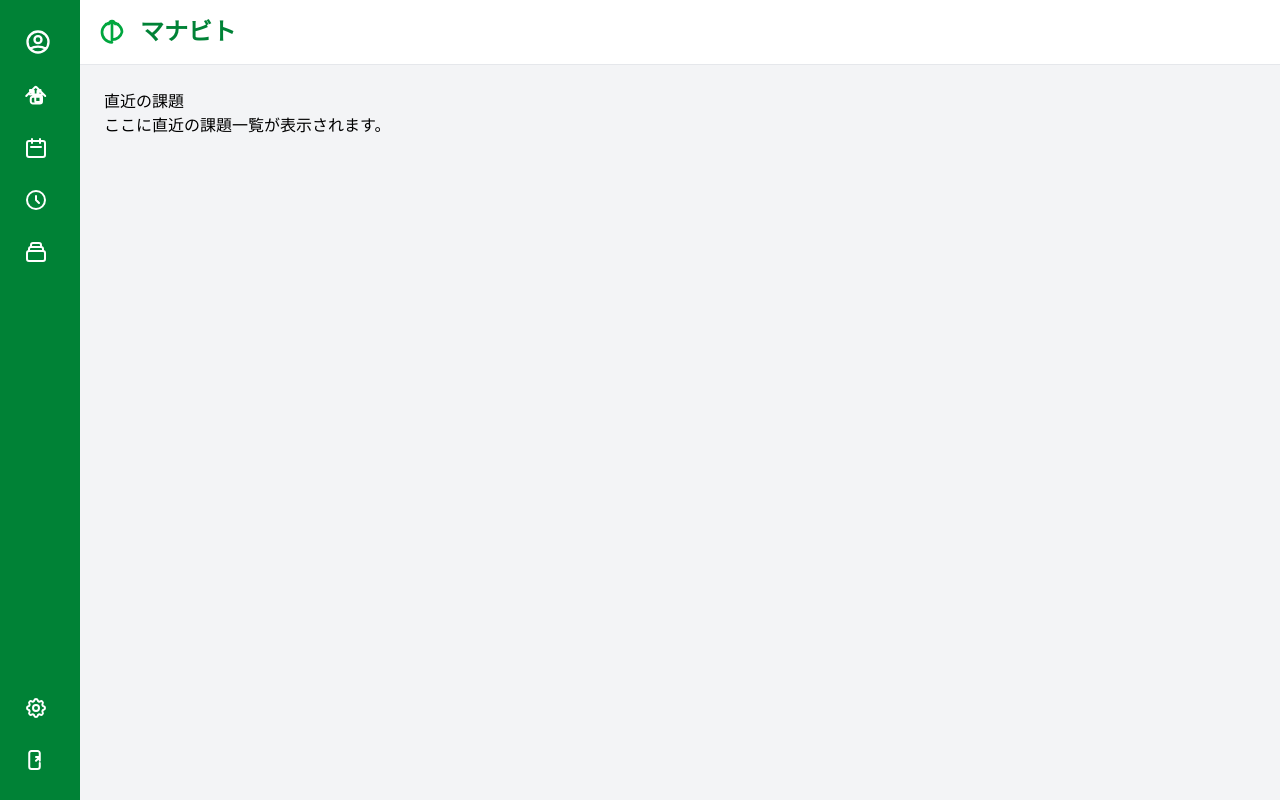
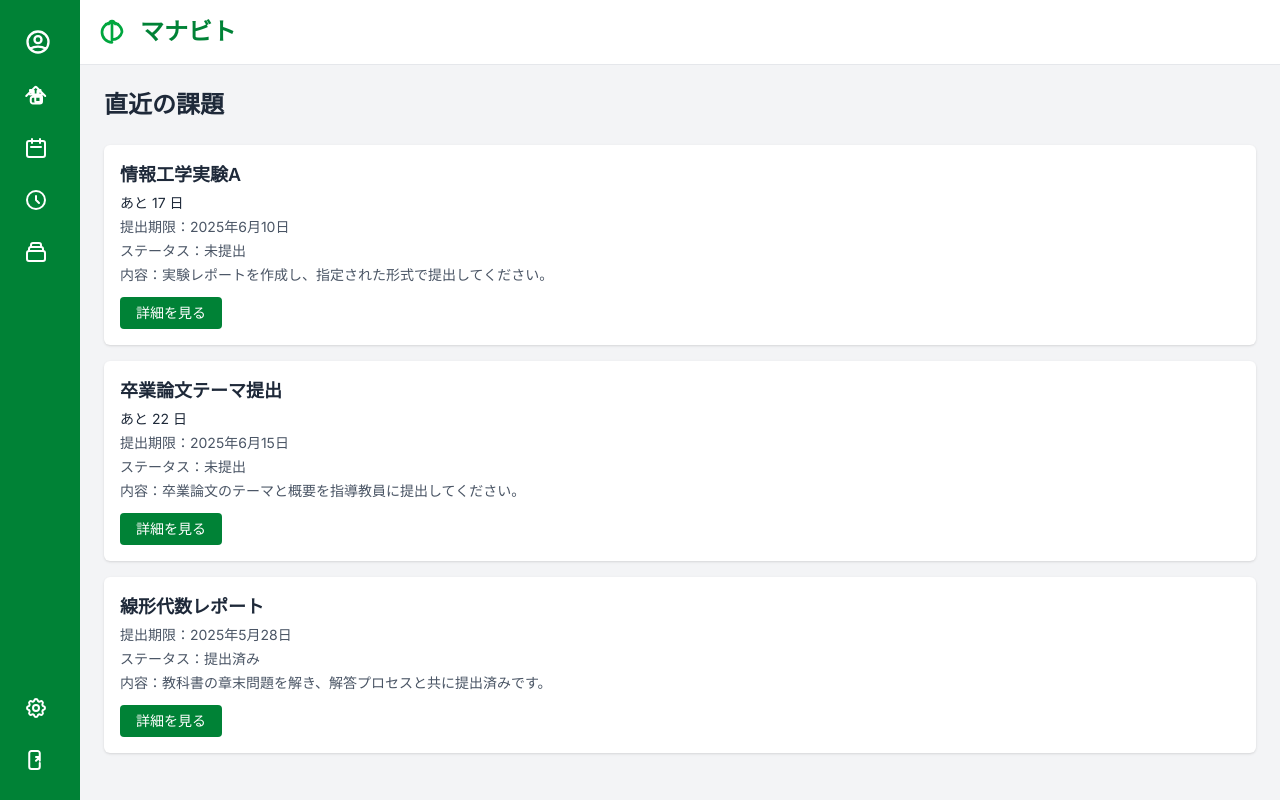
Before and after one commit to evans707/ManabitoApp, a Vue app in the folder frontend/: page /upcoming-assignments in a window 1280 px wide. Built offline with nearby package versions, Linux system fonts and the light colour scheme; no server answers; sample sign-in values are in the browser's storage.

Commit message:
[change]UpcomingAssignmentsView.vueを変更

```diff
--- a/frontend/src/views/UpcomingAssignmentsView.vue
+++ b/frontend/src/views/UpcomingAssignmentsView.vue
@@ -1,6 +1,72 @@
 <template>
-  <div class="upcoming-assignments-page">
-    <h2>直近の課題</h2>
-    <p>ここに直近の課題一覧が表示されます。</p>
+  <div class="UpcomingAssignments-page">
+    <h1 class="text-2xl font-bold text-gray-800 mb-6">直近の課題</h1>
+
+    <div v-for="task in allAssignments" :key="task.id" class="bg-white rounded-md shadow p-4 mb-4">
+      <h2 class="text-lg font-semibold text-gray-800">{{ task.title }}</h2>
+      <p class="text-sm text-gray-600 mt-1"
+        v-if="task.status !== '提出済み'">
+        <span :class="{
+          'text-red-600 font-bold': getDaysLeft(task.dueDate) <= 0,
+          'text-yellow-600 font-semibold': getDaysLeft(task.dueDate) === 0,
+          'text-gray-800': getDaysLeft(task.dueDate) > 0
+        }">
+          {{ getDaysLeft(task.dueDate) < 0 ? '締切過ぎ': getDaysLeft(task.dueDate) === 0 ? '今日締切' : `あと ${getDaysLeft(task.dueDate)} 日`}}
+        </span>
+      </p>
+      <p class="text-sm text-gray-600 mt-1">提出期限：{{ task.dueDate }}</p>
+      <p class="text-sm text-gray-600 mt-1">ステータス：{{ task.status }}</p>
+      <p class="text-sm text-gray-600 mt-1">内容：{{ task.description }}</p>
+
+
+      <div class="mt-3">
+        <RouterLink
+          :to="`/assignment/${task.id}`"
+          class="inline-block bg-green-700 text-white text-sm px-4 py-1.5 rounded hover:bg-green-800"
+        >
+          詳細を見る
+        </RouterLink>
+      </div>
+    </div>
   </div>
 </template>
+
+<script setup>
+import { computed } from 'vue'
+
+// ダミーデータ
+const allAssignments = {
+  '1': { id: 1, title: '情報工学実験A', dueDate: '2025年6月10日', status: '未提出', description: '実験レポートを作成し、指定された形式で提出してください。' },
+  '2': { id: 2, title: '卒業論文テーマ提出', dueDate: '2025年6月15日', status: '未提出', description: '卒業論文のテーマと概要を指導教員に提出してください。' },
+  '3': { id: 3, title: '線形代数レポート', dueDate: '2025年5月28日', status: '提出済み', description: '教科書の章末問題を解き、解答プロセスと共に提出済みです。' }
+}
+
+//日付フォーマット変更
+function parseJapaneseDate(japaneseDateStr) {
+  const match = japaneseDateStr.match(/(\d{4})年\s*(\d{1,2})月\s*(\d{1,2})日/)
+  if (!match) return null
+  const [_, year, month, day] = match
+  return new Date(`${year}-${month.padStart(2, '0')}-${day.padStart(2, '0')}`)
+}
+
+//締め切り早い順に並び替え
+const assignments = computed(() =>
+  Object.values(allAssignments).sort((a, b) =>
+    parseJapaneseDate(a.dueDate) - parseJapaneseDate(b.dueDate)
+  )
+)
+
+//あと何日か計算
+function getDaysLeft(japaneseDateStr) {
+  const dueDate = parseJapaneseDate(japaneseDateStr)
+  if (!dueDate) return NaN
+
+  const today = new Date()
+  today.setHours(0, 0, 0, 0)
+  dueDate.setHours(0, 0, 0, 0)
+
+  const diffTime = dueDate - today
+  return Math.ceil(diffTime / (1000 * 60 * 60 * 24))
+}
+
+</script>
```
